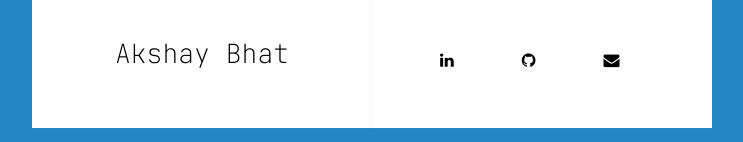
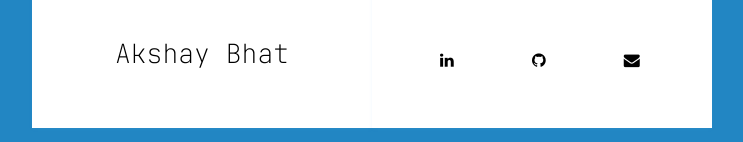
Before and after one commit to Killua7362/portfolio, a React (Create React App) app: page /about in a window 1280 px wide. Shown: the part 422-564 px from the top of the page, without its empty margins (268-1011 px from the left). Built offline with nearby package versions, Linux system fonts and the light colour scheme.

Commit message:
final about page for now

```diff
--- a/src/components/about/about.scss
+++ b/src/components/about/about.scss
@@ -124,13 +124,13 @@ text-align:center;
 }
 
 .fa-github{
-	margin:0% 0% 0% 20%;
+	margin:0% 0% 0% 23%;
 	    text-decoration: none;
 	    color:black;
 }
 
 .fa-envelope{
-	margin:0% 0% 0% 20%;
+	margin:0% 0% 0% 23%;
 	text-decoration: none;
 	cursor:pointer;
 }
```
